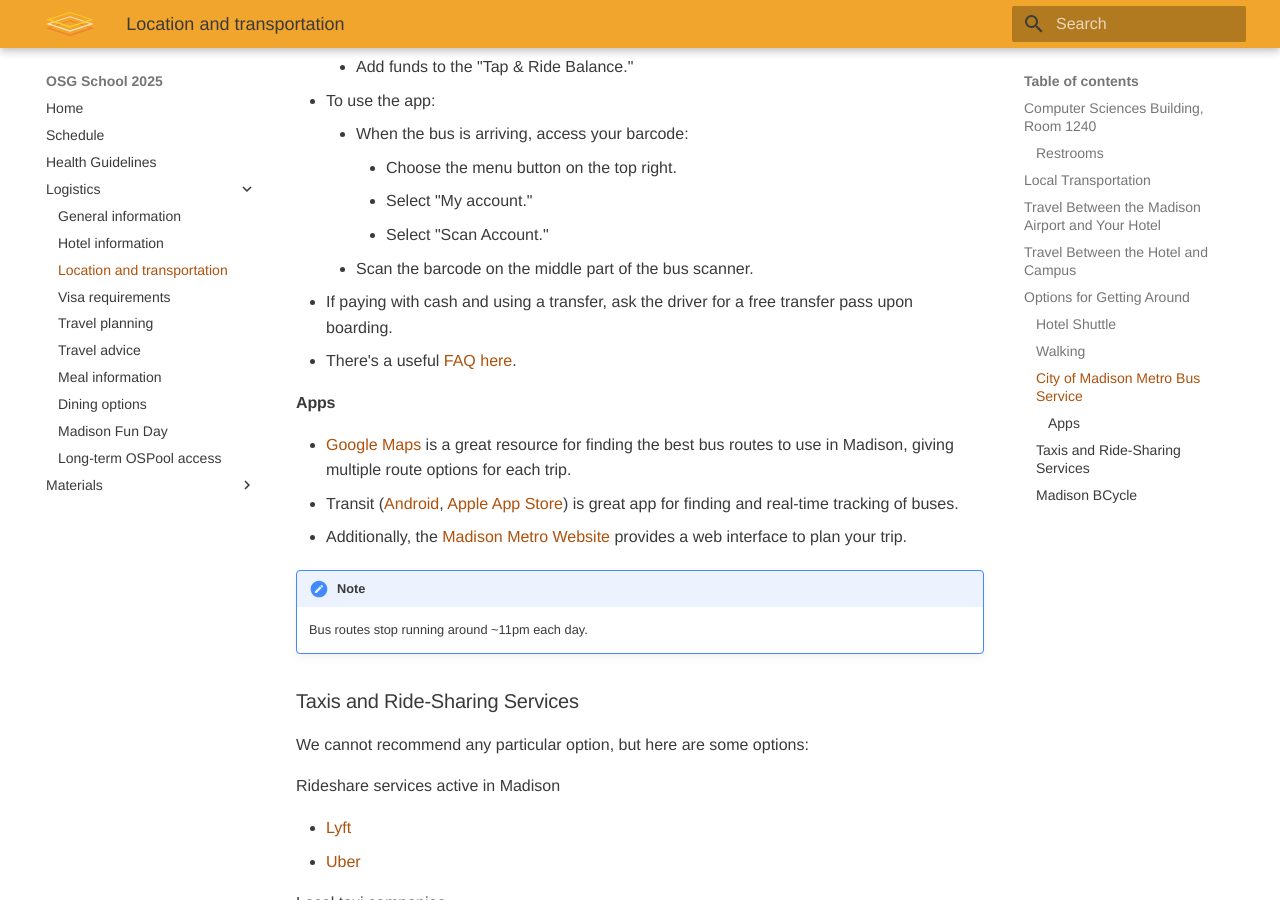
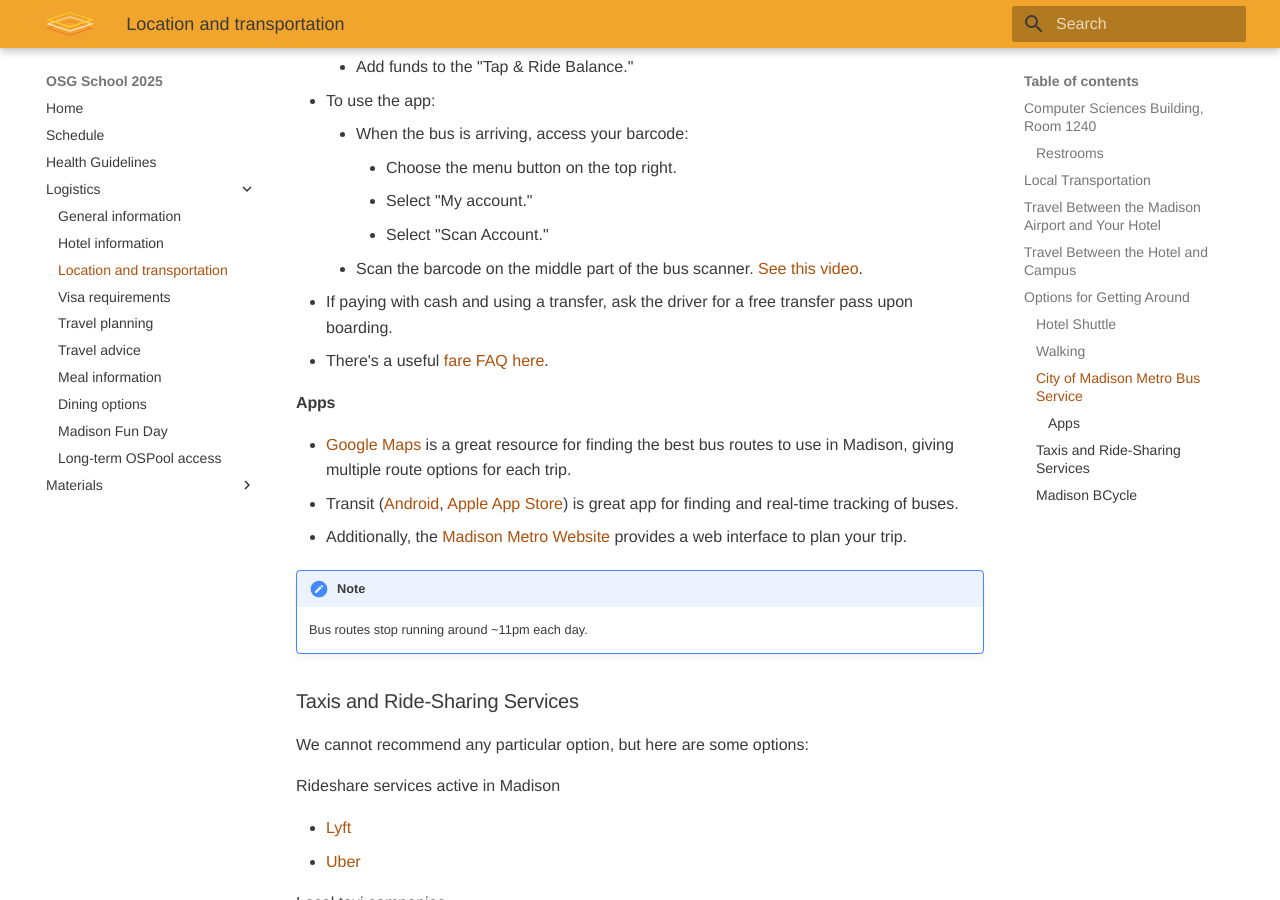
Before and after one commit to osg-htc/school-2025, an MkDocs documentation site: the page built from docs/logistics/location.md, in a window 1280 px wide and 900 px high, scrolled down 2377 px. Built offline with MkDocs 1.6.1 and Material for MkDocs 9.7.7, drawn with Linux system fonts in a browser that asks for light colours.

Commit message:
adding scanning video

```diff
--- a/docs/logistics/location.md
+++ b/docs/logistics/location.md
@@ -90,9 +90,9 @@
 		* Choose the menu button on the top right.
 		* Select "My account."
 		* Select "Scan Account."
-	* Scan the barcode on the middle part of the bus scanner.
+	* Scan the barcode on the middle part of the bus scanner. [See this video](https://www.youtube.com/watch?v=asefIj2XWJU).
 * If paying with cash and using a transfer, ask the driver for a free transfer pass upon boarding.
-* There's a useful [FAQ here](https://www.cityofmadison.com/metro/fares/fast-fares).
+* There's a useful [fare FAQ here](https://www.cityofmadison.com/metro/fares/fast-fares).
 
 #### Apps
 * [Google Maps](https://maps.google.com) is a great resource for finding the best bus routes to use in Madison, giving multiple route options for each trip.
```
